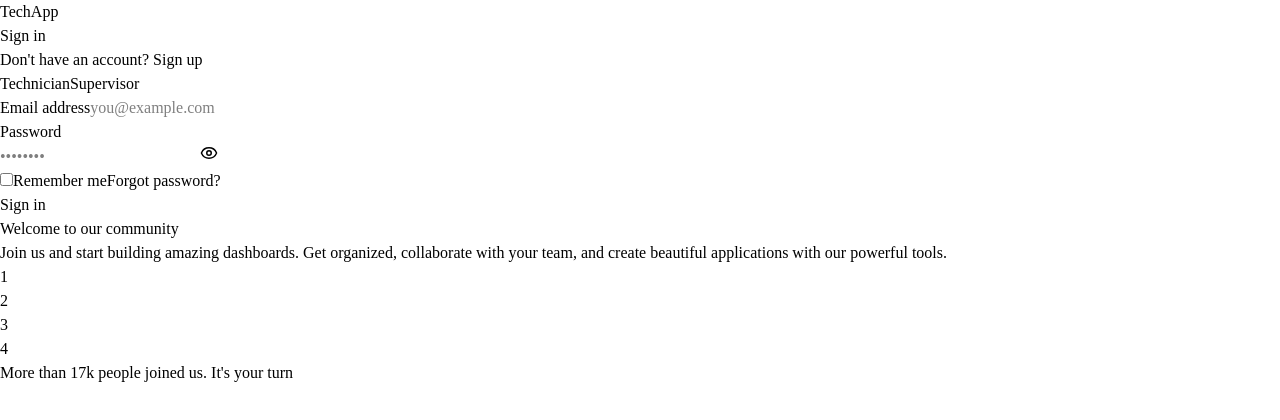
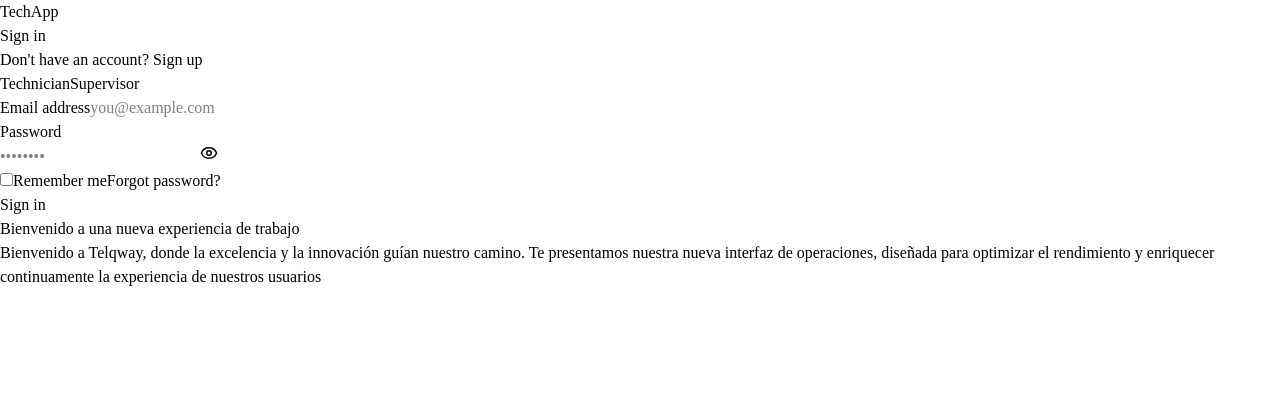
Before and after one commit to bikayze-gif/AppTQW, a React (Vite) app in the folder client/: page /login in a window 1280 px wide. Shown: the top 420 px of the page. Built offline with nearby package versions, Linux system fonts and the light colour scheme; a web font is replaced by a local one.

Commit message:
Checkpoint before assistant change: Update login page text to Spanish
Translates UI text elements on the login page from English to Spanish, including the main heading and descriptive paragraphs.

Replit-Commit-Author: Assistant

```diff
--- a/client/src/pages/login.tsx
+++ b/client/src/pages/login.tsx
@@ -152,34 +152,17 @@ export default function Login() {
         <div className="relative z-10 text-center space-y-6 max-w-md">
           <div>
             <h2 className="text-5xl md:text-6xl font-bold text-white leading-tight mb-4">
-              Welcome to our community
+              Bienvenido a una nueva experiencia de trabajo
             </h2>
             <p className="text-slate-300 text-base leading-relaxed">
-              Join us and start building amazing dashboards. Get organized, collaborate with your team, and create beautiful applications with our powerful tools.
+              Bienvenido a Telqway, donde la excelencia y la innovación guían nuestro camino.
+              Te presentamos nuestra nueva interfaz de operaciones, diseñada para optimizar el rendimiento
+              y enriquecer continuamente la experiencia de nuestros usuarios
             </p>
           </div>
 
           {/* Community Stats */}
-          <div className="flex items-center justify-center gap-4 pt-6">
-            <div className="flex -space-x-3">
-              {[
-                "bg-gradient-to-br from-pink-500 to-rose-500",
-                "bg-gradient-to-br from-blue-500 to-cyan-500",
-                "bg-gradient-to-br from-purple-500 to-pink-500",
-                "bg-gradient-to-br from-green-500 to-emerald-500",
-              ].map((gradient, i) => (
-                <div
-                  key={i}
-                  className={`w-10 h-10 ${gradient} rounded-full border-2 border-slate-900 flex items-center justify-center text-white text-xs font-bold`}
-                >
-                  {i + 1}
-                </div>
-              ))}
-            </div>
-            <p className="text-slate-300 text-sm">
-              More than <span className="text-[#06b6d4] font-semibold">17k people</span> joined us. It's your turn
-            </p>
-          </div>
+
         </div>
       </div>
     </div>
```
